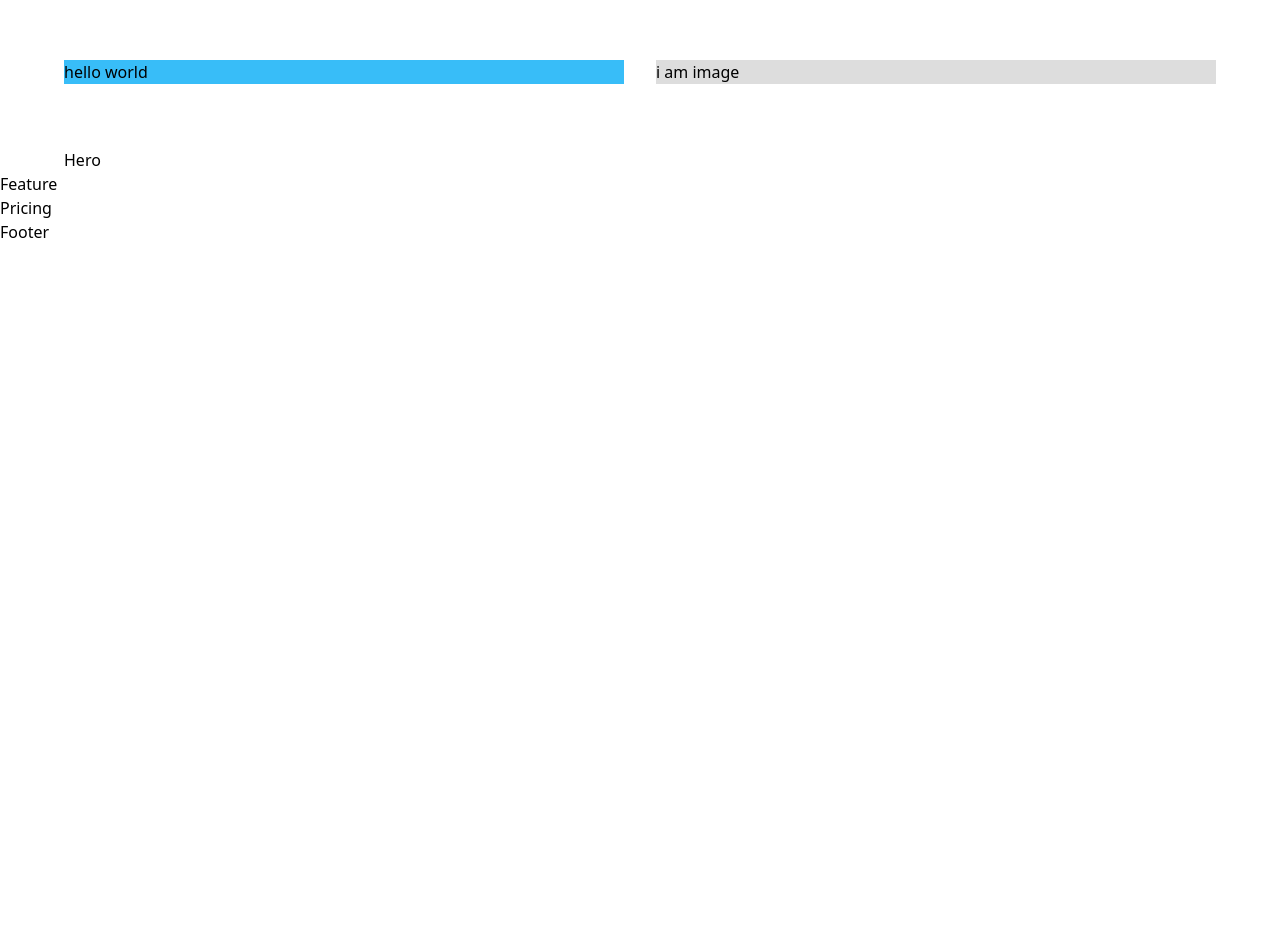
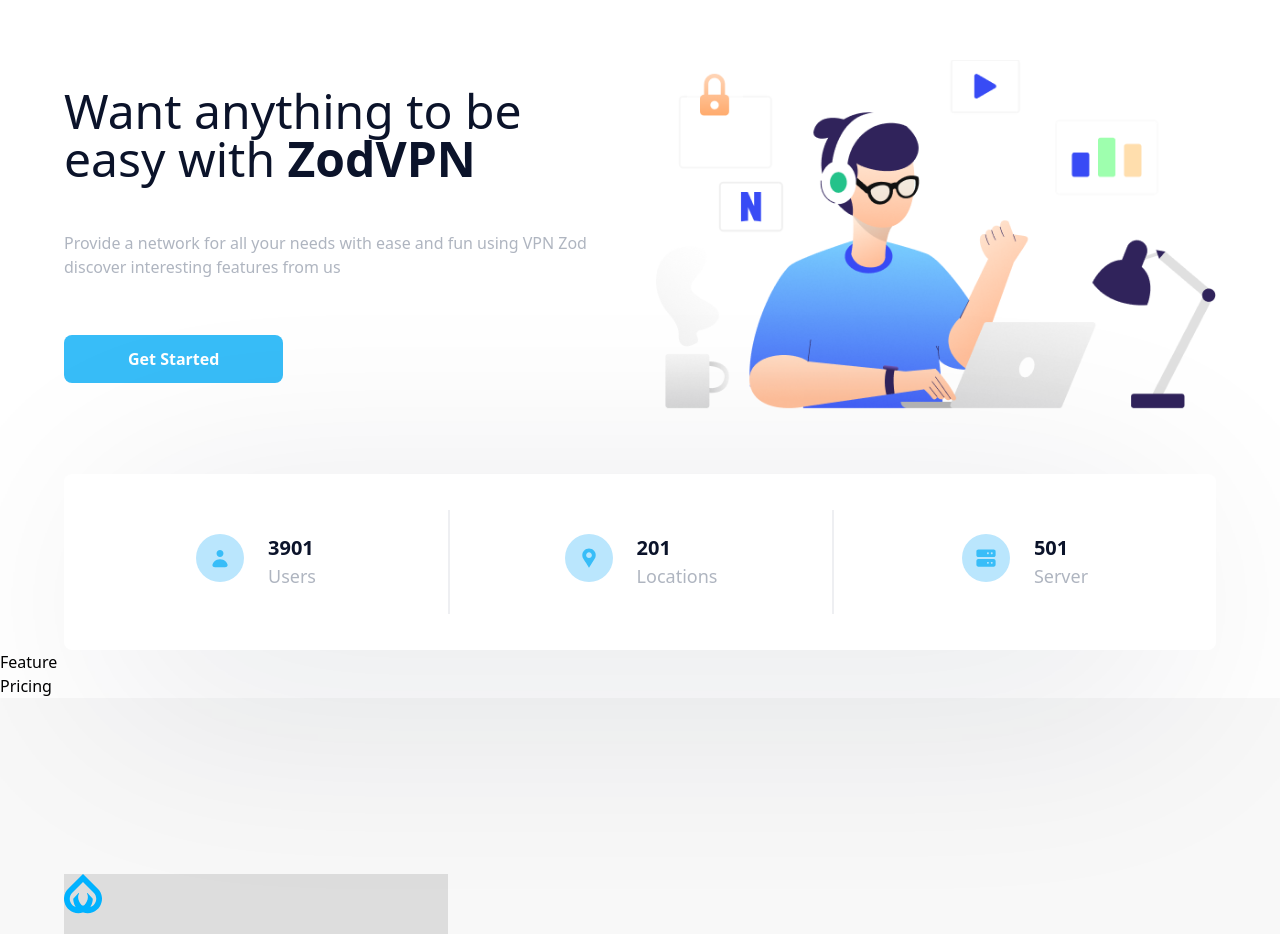
Before and after one commit to KamronAkhmedov/zod_vpn_landing_page, a React (Vite) app: page / in a window 1280 px wide. Shown: the part 100-1034 px from the top of the page. Before the commit the page ends 800 px from the top, so only its background shows below. Built offline with nearby package versions, Linux system fonts and the light colour scheme.

Commit message:
footer and hero section added

```diff
--- /dev/null
+++ b/src/components/Button.tsx
@@ -0,0 +1,23 @@
+import React from 'react'
+interface ButtonProps {
+  children: React.ReactNode
+  customClass?: string
+  type?: string | 'secondary'
+}
+
+const Button = ({ type, children, customClass }: ButtonProps) => {
+  const primary = `py-3 lg-py-4 px-12 lg:px-16 text-white-500 font-semibold rounded-lg bg-primary-400 hover:shadow-primary-md transition-all outline-none ${customClass}`
+
+  const secondary = `font-medium tracking-wide py-2 px-5 sm:px-8 border border-primary-400 text-primary-400 bg-white-500 outline-none rounded-l-full rounded-r-full capitalize hover:bg-primary-400 hover:text-white-500 transition-all hover:shadow-primary ${customClass}`
+
+  return (
+    <button
+      type='submit'
+      className={type === 'primary' ? primary : secondary}
+    >
+      {children}
+    </button>
+  )
+}
+
+export default Button
--- a/src/components/Hero.tsx
+++ b/src/components/Hero.tsx
@@ -1,16 +1,75 @@
-import React from 'react'
+import { useMemo } from 'react'
+import { motion } from 'framer-motion'
 import AnimationWrapper from '../layout/AnimationWrapper'
+import getScrollAnimation from '../utils/getScrollAnimation'
+import Button from './Button'
+import hero from '../assets/hero.png'
+import { LIST_USER } from '../constants'
 
 const Hero = () => {
+  const scrollAnimation = useMemo(() => getScrollAnimation(), [])
+
   return (
     <div className='max-w-screen-xl mt-24 px-8 xl:px-16 mx-auto' id='about'>
       <AnimationWrapper>
-        <div className='grid grid-flow-row sm:grid-flow-col grid-rows-2 md:grid-rows-1 sm:grid-cols-2 gap-8 py-6 sm:py-16  '>
-          <div className='bg-primary-400'>hello world</div>
-          <div className='bg-gray-500'>i am image</div>
-        </div>
+        <motion.div
+          className='grid grid-flow-row sm:grid-flow-col grid-rows-2 md:grid-rows-1 sm:grid-cols-2 gap-8 py-6 sm:py-16  '
+          variants={scrollAnimation}
+        >
+          {/* Left side */}
+          <div className=' flex flex-col gap-8 justify-center items-start row-start-2 sm:row-start-1'>
+            <h1 className='text-3xl lg:text-4xl xl:text-5xl font-medium text-black-600 leading-normal'>
+              Want anything to be easy with {' '}
+              <span className='font-bold'>ZodVPN</span>
+            </h1>
+            <p className='text-gray-400 mt-4 mb-6'>
+              Provide a network for all your needs with ease and  fun using VPN Zod discover interesting features from us
+            </p>
+            <Button type='primary'>
+              Get Started
+            </Button>
+          </div>
+
+          {/* Right Side */}
+          <motion.div
+            className='flex w-full'
+            variants={scrollAnimation}>
+            <img
+              src={hero}
+              alt="hero png"
+              width={612}
+              height={383}
+            />
+          </motion.div>
+        </motion.div>
       </AnimationWrapper>
-      Hero
+
+      <div className='w-full relative flex '>
+        <AnimationWrapper className='bg-white-500 rounded-lg w-full grid grid-flow-row sm:grid-flow-col grid-cols-1 sm:grid-cols-3 py-9 divide-y-2 sm:divide-y-0 sm:divide-x-2 divide-gray-100 z-10 hover:shadow-sm'>
+          {LIST_USER.map((list, i) => (
+            <motion.div
+              key={i}
+              className='flex items-center justify-start sm:justify-center  py-4 sm:py-6 w-8/12 px-4 sm:w-auto mx-auto sm:mx-0'
+              custom={{ duration: 2 + i }}
+              variants={scrollAnimation}
+            >
+              <div className='flex mx-auto w-40 sm:w-auto'>
+                <div className='flex items-center justify-center bg-primary-200 w-12 h-12 mr-6 rounded-full hover:shadow-sm'>
+                  <img src={list.icon} className='h-6 w-6' />
+                </div>
+                <div className='flex flex-col'>
+                  <p className='text-xl text-black-600 font-bold'>
+                    {list.number + 1}
+                  </p>
+                  <p className='text-lg text-gray-400'>{list.name}</p>
+                </div>
+              </div>
+            </motion.div>
+          ))}
+        </AnimationWrapper>
+
+        <div className='absolute  bg-black-600 opacity-10 w-11/12 rounded-lg h-64 sm:h-48 top-0 mt-8 mx-auto left-0 right-0 ' style={{ filter: 'blur(114px)' }} />
+      </div>
     </div>
   )
 }
--- a/src/constants/index.tsx
+++ b/src/constants/index.tsx
@@ -2,6 +2,12 @@ import Feature from "../components/svgCompo/feature"
 import Info from "../components/svgCompo/info"
 import Pricing from "../components/svgCompo/pricing"
 import Testimonial from "../components/svgCompo/testimonial"
+import userIco from '../assets/icon/heroicons_sm-user.svg'
+import locationIco from '../assets/icon/gridicons_location.svg'
+import serverIco from '../assets/icon/bx_bxs-server.svg'
+import Faceebook from '../assets/icon/facebook.svg'
+import Twitter from '../assets/icon/twitter.svg'
+import Instagram from '../assets/icon/instagram.svg'
 
 export const NAV_LINK = ['about', 'feature', 'pricing', 'testimonial']
 
@@ -28,16 +34,18 @@ export const LIST_USER = [
   {
     name: 'Users',
     number: '390',
-    icon: '/assets/icon/heroicons_sm-user.svg',
+    icon: userIco,
   },
   {
     name: 'Locations',
     number: '20',
-    icon: '/assets/icon/gridicons_location.svg',
+    icon: locationIco,
   },
   {
     name: 'Server',
     number: '50',
-    icon: '/assets/icon/bx_bxs-server.svg',
+    icon: serverIco,
   },
 ]
+
+export const SOCIALS = [Faceebook, Twitter, Instagram]
--- a/src/layout/Footer.tsx
+++ b/src/layout/Footer.tsx
@@ -1,8 +1,30 @@
-import React from 'react'
+import LogoVpn from '../assets/logo.svg'
+import { SOCIALS } from '../constants'
+
 
 const Footer = () => {
   return (
-    <div>Footer</div>
+    <div className='bg-white-300 pt-44 pb-24'>
+      <div className='max-w-screen-xl w-full mx-auto px-6 sm:px-8 lg:px-16 grid grid-rows-6 sm:grid-rows-1 grid-flow-row sm:grid-flow-col grid-cols-3 sm:grid-cols-12'>
+        <div className='bg-gray-500 row-span-2 sm:col-span-4 col-start-1 col-end-4 sm:col-end-5 flex flex-col items-start gap-4'>
+          <img
+            src={LogoVpn}
+            alt="logo"
+            className='h-10 w-auto'
+          />
+          <p className='mb-4'>
+            <span className='font-medium'>Zod VPn</span> is a private virtual network that has unique features and has high security
+          </p>
+          <div>
+            {SOCIALS.map((icon, i) => (
+              <div key={i} className=''>
+                <img src={icon} className='h-6 w-6' />
+              </div>
+            ))}
+          </div>
+        </div>
+      </div>
+    </div>
   )
 }
 
--- /dev/null
+++ b/src/utils/getScrollAnimation.ts
@@ -0,0 +1,16 @@
+const getScrollAnimation = () => ({
+  offscreen: {
+    y: 150,
+    opacity: 0,
+  },
+  onscreen: ({ duration = 2 } = {}) => ({
+    y: 0,
+    opacity: 1,
+    transition: {
+      type: 'spring',
+      duration
+    }
+  })
+})
+
+export default getScrollAnimation
```
